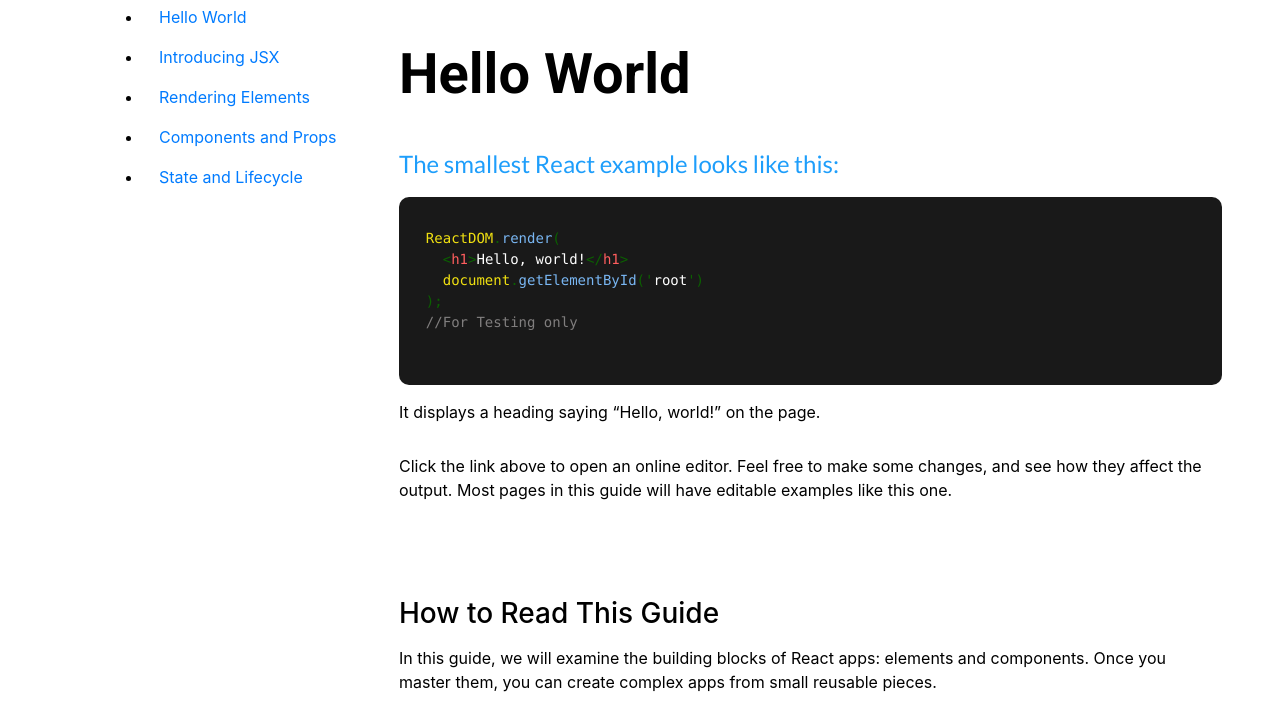
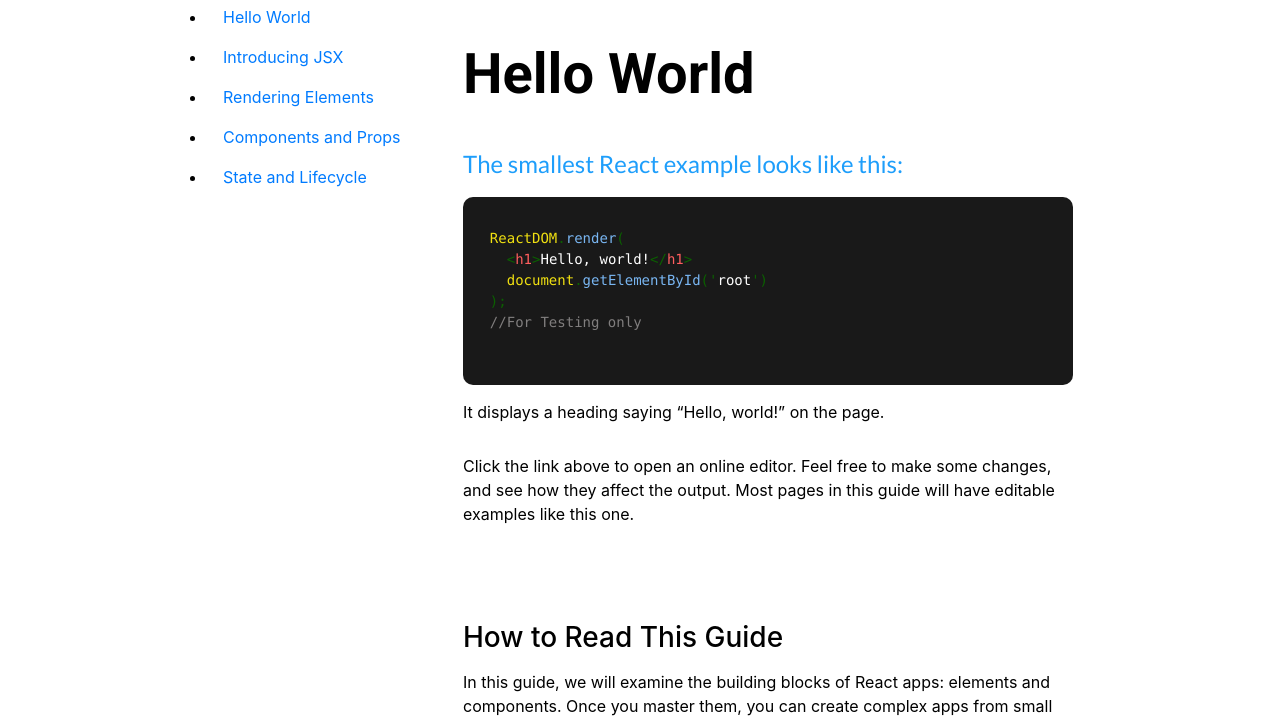
Before and after one commit to grimeswong/TechnicalDocumentationPage_FCC, a website: page src/index.html in a window 1280 px wide. Shown: the part 93-815 px from the top of the page. Drawn offline with nearby package versions, Linux system fonts and the light colour scheme; files that its build step writes are made by us from their sources.

Commit message:
TDP-002: adjust the width of page and the padding of the viewport

```diff
--- a/src/css/style.scss
+++ b/src/css/style.scss
@@ -59,7 +59,7 @@ main {
 #navbar {
   position: fixed;
   top: 0;
-  left: 10%;
+  left: 15%;
   width: 20%;
 }
 
@@ -90,7 +90,8 @@ main {
   */
 #main-doc {
   position: absolute;
-  left: 30%;
+  left: 35%;
+  max-width: 50%;
 }
 
 .main-section header {
```
